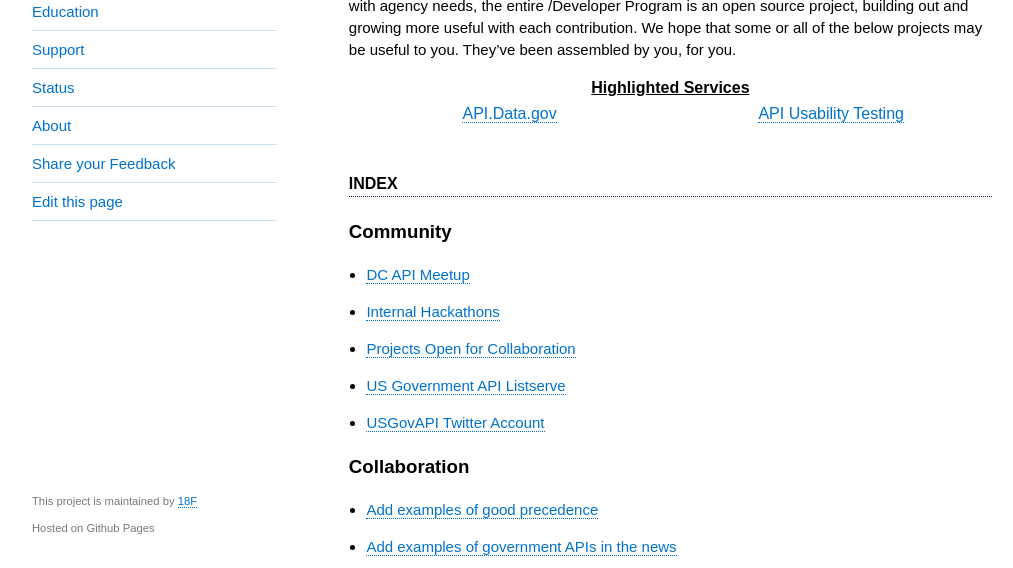
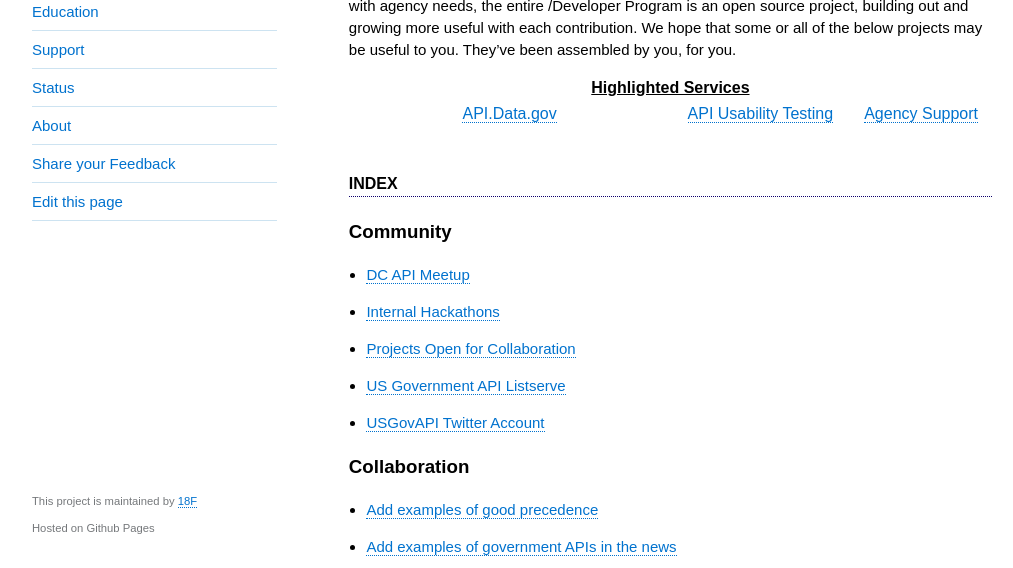
Before and after one commit to 18F/API-All-the-X, a Jekyll site: the page built from index.md, in a window 1280 px wide and 900 px high, cut to the strip 332-900 px from the top of the window. Shown: the whole strip, without its empty margins (128-1141 px from the left). Built offline with Jekyll 4.4.1, drawn with Linux system fonts in a browser that asks for light colours.

Commit message:
Update index.md

```diff
--- a/index.md
+++ b/index.md
@@ -17,6 +17,7 @@
     <tr>
         <td style="text-align: center; width: 50%;"><a href="http://api.data.gov">API.Data.gov</a></td>
         <td style="text-align: center;"><a href="http://18f.github.io/API-Usability-Testing">API Usability Testing</a></td>
+        <td style="text-align: center;"><a href="http://18f.github.io/API-All-the-X/pages/support.html">Agency Support</a></td>
     </tr>
 </table>
 
```
